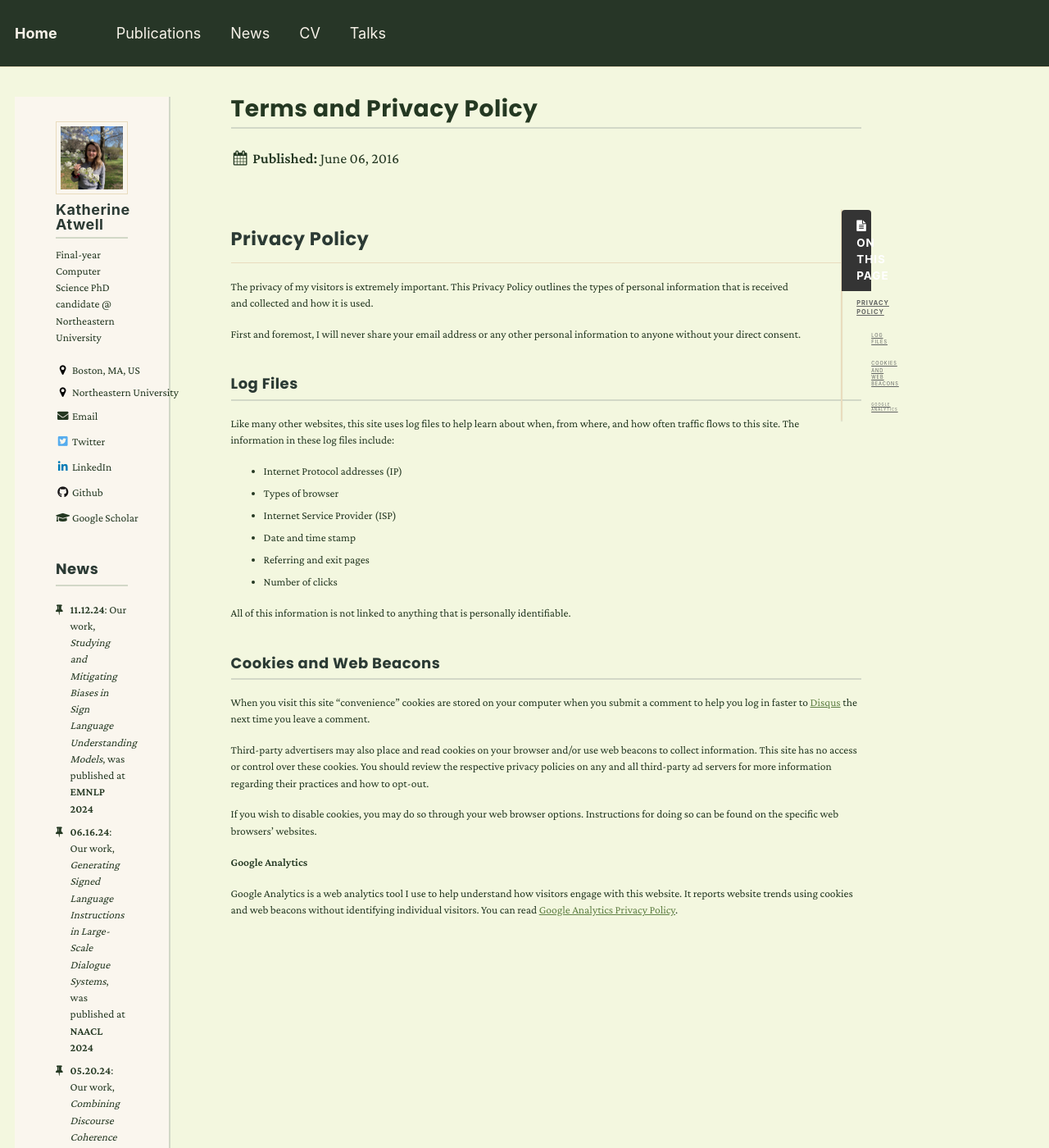
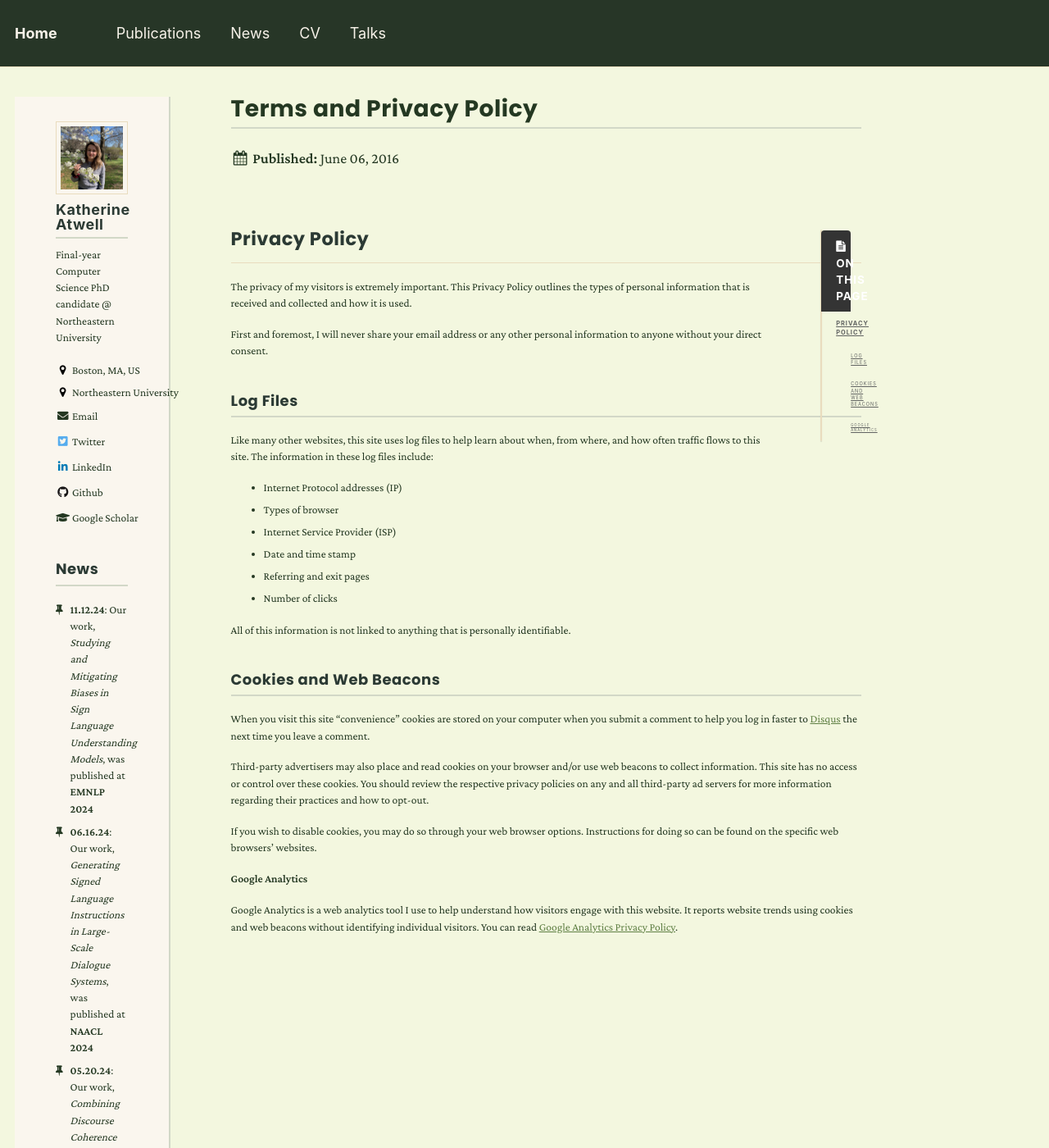
Before and after one commit to katherine-atwell/katherine-atwell.github.io, a Jekyll site: the page built from _pages/terms.md, in a window 1280 px wide and 1400 px high. Shown: the whole window at 82% size. Built offline with Jekyll 4.4.1, drawn with Linux system fonts in a browser that asks for light colours; nearby versions of some CDN libraries.

Commit message:
edit sidebar

```diff
--- a/_sass/_sidebar.scss
+++ b/_sass/_sidebar.scss
@@ -57,7 +57,7 @@
 
 .sidebar__right {
   margin-bottom: 1em;
-  padding: 25px;
+  padding: 50px;
   @include breakpoint($large) {
     position: relative;
     float: right;
```
